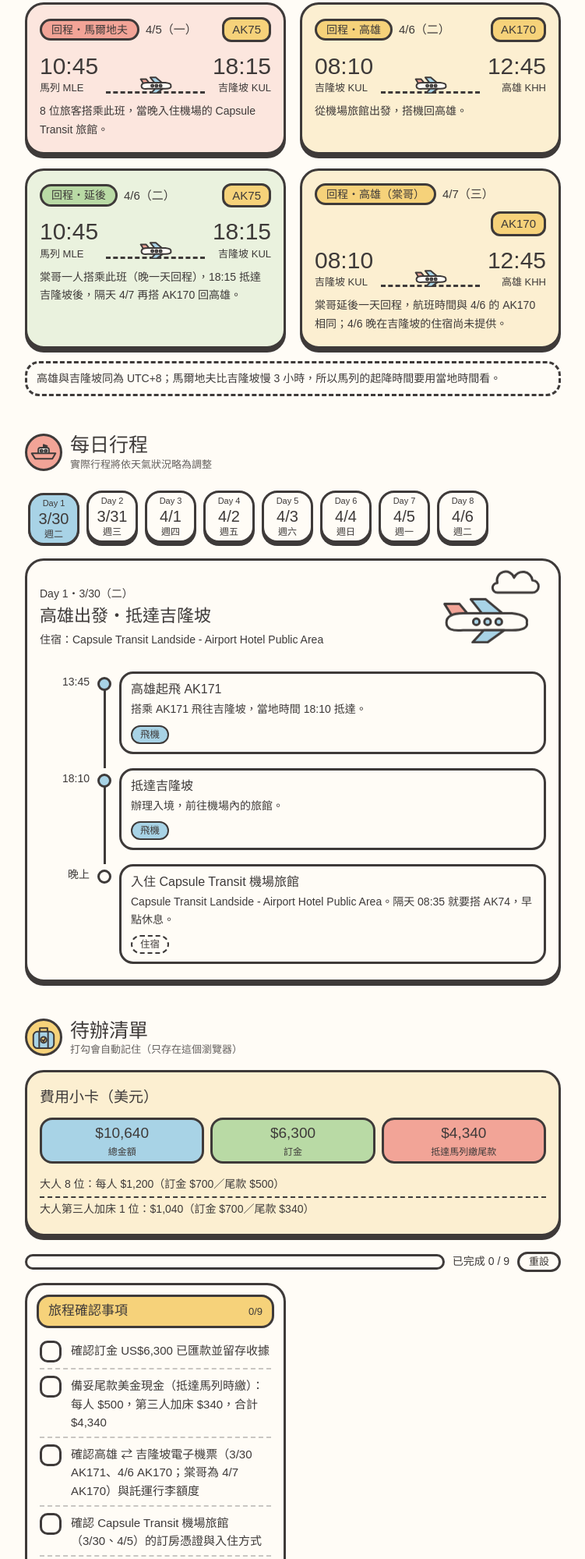
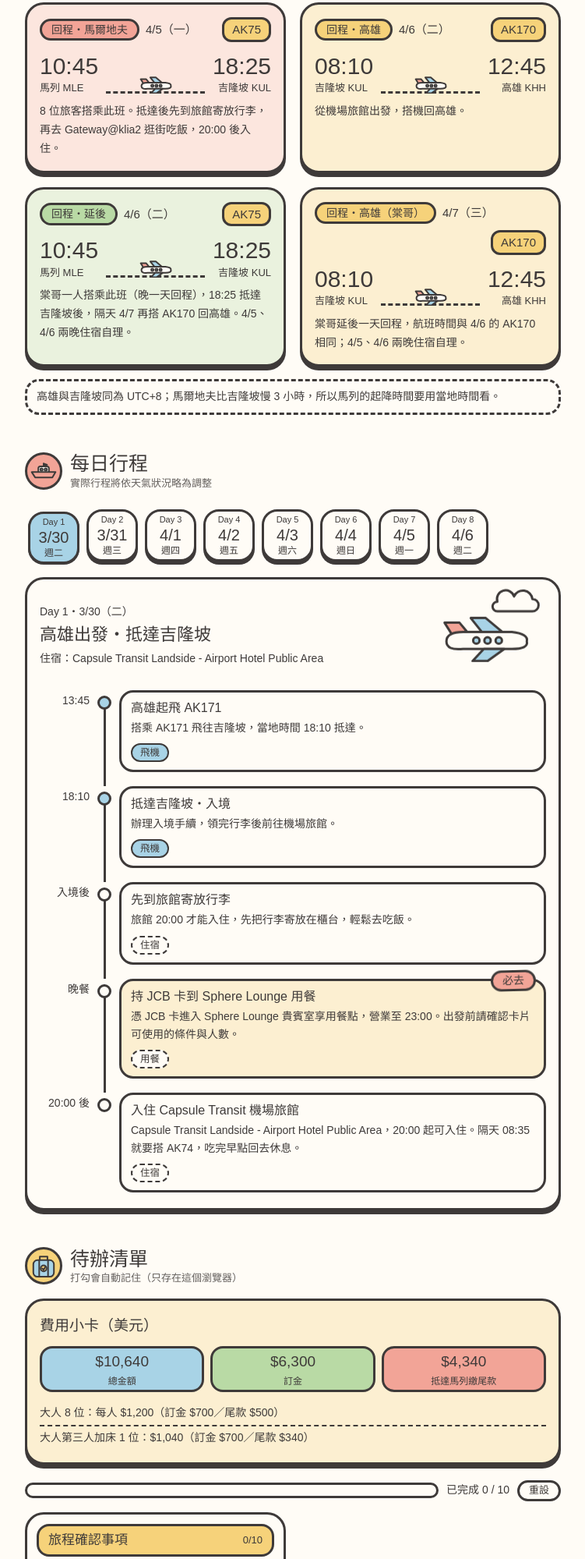
Before and after one commit to plan-travel/maldives.github.io, a plain HTML site: page index.html in a window 1280 px wide. Shown: the part 1334-3333 px from the top of the page at 78% size, without its empty margins (264-1015 px from the left). Drawn offline with Linux system fonts and the light colour scheme; a web font is replaced by a local one.

Commit message:
Update index.html

```diff
--- a/index.html
+++ b/index.html
@@ -427,7 +427,7 @@ footer a{text-underline-offset:4px}
         <div class="trail" aria-hidden="true"><svg class="ico" viewBox="0 0 100 50"><use href="#s-plane"/></svg></div>
         <div class="pt r"><span class="tm2">18:10</span><span>吉隆坡 KUL</span></div>
       </div>
-      <p class="note">抵達後入住機場的 Capsule Transit 旅館，隔天一早搭 AK74。</p>
+      <p class="note">入境後先到旅館寄放行李，再去 Sphere Lounge 用餐（JCB 卡）；旅館 20:00 才能入住，隔天一早搭 AK74。</p>
     </article>
     <article class="card flight f1">
       <div class="f-top"><span class="chip c-sea">去程・馬爾地夫</span><span class="date">3/31（三）</span><span class="fno">AK74</span></div>
@@ -443,9 +443,9 @@ footer a{text-underline-offset:4px}
       <div class="route">
         <div class="pt"><span class="tm2">10:45</span><span>馬列 MLE</span></div>
         <div class="trail" aria-hidden="true"><svg class="ico" viewBox="0 0 100 50"><use href="#s-plane"/></svg></div>
-        <div class="pt r"><span class="tm2">18:15</span><span>吉隆坡 KUL</span></div>
+        <div class="pt r"><span class="tm2">18:25</span><span>吉隆坡 KUL</span></div>
       </div>
-      <p class="note">8 位旅客搭乘此班，當晚入住機場的 Capsule Transit 旅館。</p>
+      <p class="note">8 位旅客搭乘此班。抵達後先到旅館寄放行李，再去 Gateway@klia2 逛街吃飯，20:00 後入住。</p>
     </article>
     <article class="card flight f4">
       <div class="f-top"><span class="chip c-sun">回程・高雄</span><span class="date">4/6（二）</span><span class="fno">AK170</span></div>
@@ -461,9 +461,9 @@ footer a{text-underline-offset:4px}
       <div class="route">
         <div class="pt"><span class="tm2">10:45</span><span>馬列 MLE</span></div>
         <div class="trail" aria-hidden="true"><svg class="ico" viewBox="0 0 100 50"><use href="#s-plane"/></svg></div>
-        <div class="pt r"><span class="tm2">18:15</span><span>吉隆坡 KUL</span></div>
+        <div class="pt r"><span class="tm2">18:25</span><span>吉隆坡 KUL</span></div>
       </div>
-      <p class="note">棠哥一人搭乘此班（晚一天回程），18:15 抵達吉隆坡後，隔天 4/7 再搭 AK170 回高雄。</p>
+      <p class="note">棠哥一人搭乘此班（晚一天回程），18:25 抵達吉隆坡後，隔天 4/7 再搭 AK170 回高雄。4/5、4/6 兩晚住宿自理。</p>
     </article>
     <article class="card flight f4">
       <div class="f-top"><span class="chip c-sun">回程・高雄（棠哥）</span><span class="date">4/7（三）</span><span class="fno">AK170</span></div>
@@ -472,7 +472,7 @@ footer a{text-underline-offset:4px}
         <div class="trail" aria-hidden="true"><svg class="ico" viewBox="0 0 100 50"><use href="#s-plane"/></svg></div>
         <div class="pt r"><span class="tm2">12:45</span><span>高雄 KHH</span></div>
       </div>
-      <p class="note">棠哥延後一天回程，航班時間與 4/6 的 AK170 相同；4/6 晚在吉隆坡的住宿尚未提供。</p>
+      <p class="note">棠哥延後一天回程，航班時間與 4/6 的 AK170 相同；4/5、4/6 兩晚住宿自理。</p>
     </article>
   </div>
   <p class="note nb" style="margin-top:16px">高雄與吉隆坡同為 UTC+8；馬爾地夫比吉隆坡慢 3 小時，所以馬列的起降時間要用當地時間看。</p>
@@ -523,7 +523,7 @@ footer a{text-underline-offset:4px}
           <li><em>4 間</em>雙人房</li>
           <li><em>1 間</em>單人房</li>
         </ul>
-        <p class="meal-note">3/30 是去程當晚、4/5 是回程當晚。</p>
+        <p class="meal-note">3/30、4/5 皆 20:00 才能入住，可先到櫃台寄放行李。3/30 可持 JCB 卡到 Sphere Lounge 用餐（營業至 23:00），4/5 可到 Gateway@klia2 逛街吃飯。棠哥 4/5、4/6 住宿自理，不在此訂房內。</p>
       </div>
     </article>
     <article class="card stay a">
@@ -638,8 +638,10 @@ var DAYS=[
   m:null,
   items:[
    {t:'13:45',h:'高雄起飛 AK171',p:'搭乘 AK171 飛往吉隆坡，當地時間 18:10 抵達。',g:['飛機']},
-   {t:'18:10',h:'抵達吉隆坡',p:'辦理入境，前往機場內的旅館。',g:['飛機']},
-   {t:'晚上',h:'入住 Capsule Transit 機場旅館',p:'Capsule Transit Landside - Airport Hotel Public Area。隔天 08:35 就要搭 AK74，早點休息。',g:['住宿']}
+   {t:'18:10',h:'抵達吉隆坡・入境',p:'辦理入境手續，領完行李後前往機場旅館。',g:['飛機']},
+   {t:'入境後',h:'先到旅館寄放行李',p:'旅館 20:00 才能入住，先把行李寄放在櫃台，輕鬆去吃飯。',g:['住宿']},
+   {t:'晚餐',h:'持 JCB 卡到 Sphere Lounge 用餐',p:'憑 JCB 卡進入 Sphere Lounge 貴賓室享用餐點，營業至 23:00。出發前請確認卡片可使用的條件與人數。',g:['用餐'],must:1},
+   {t:'20:00 後',h:'入住 Capsule Transit 機場旅館',p:'Capsule Transit Landside - Airport Hotel Public Area，20:00 起可入住。隔天 08:35 就要搭 AK74，吃完早點回去休息。',g:['住宿']}
   ]},
  {date:'3/31',wk:'三',c:'var(--coral)',art:'d1',title:'抵達馬列・前往 Maafushi',stay:'Triton Exotica（Maafushi 居民島）',
   m:['無','自理','飯店'],
@@ -690,11 +692,13 @@ var DAYS=[
   items:[
    {t:'早上',h:'飯店早餐・整理行李',p:'把每一刻的感動收進心底，向這片夢幻海島輕聲說 goodbye。',g:['用餐']},
    {t:'前往',h:'前往馬列機場',p:'起飛前請預留充足的報到時間（建議至少 3 小時前抵達）。',g:['接駁']},
-   {t:'10:45',h:'馬列起飛 AK75',p:'8 位旅客搭乘此班，當地時間 18:15 抵達吉隆坡。',g:['飛機']},
-   {t:'18:15',h:'抵達吉隆坡',p:'辦理入境，前往機場內的旅館。',g:['飛機']},
-   {t:'晚上',h:'入住 Capsule Transit 機場旅館',p:'Capsule Transit Landside - Airport Hotel Public Area。明天 08:10 搭 AK170 回高雄，早點休息。',g:['住宿']}
+   {t:'10:45',h:'馬列起飛 AK75',p:'8 位旅客搭乘此班，當地時間 18:25 抵達吉隆坡。',g:['飛機']},
+   {t:'18:25',h:'抵達吉隆坡・入境',p:'辦理入境手續，領完行李後前往機場旅館。',g:['飛機']},
+   {t:'入境後',h:'先到旅館寄放行李',p:'旅館 20:00 才能入住，先把行李寄放在櫃台。',g:['住宿']},
+   {t:'晚上',h:'逛 Gateway@klia2 商場・吃晚餐',p:'在機場旁的 Gateway@klia2 商場逛街、吃飯，慢慢收尾這趟旅程。',g:['用餐','自由活動']},
+   {t:'20:00 後',h:'入住 Capsule Transit 機場旅館',p:'Capsule Transit Landside - Airport Hotel Public Area，20:00 起可入住。明天 08:10 搭 AK170 回高雄，早點休息。',g:['住宿']}
   ],
-  note:'棠哥搭乘 4/6（二）同樣 10:45 起飛的 AK75，4/7 再搭 AK170 回高雄。他 4/5 晚在馬爾地夫的住宿，以及 4/6 晚在吉隆坡的住宿，都未提供，請向旅行社確認。'},
+  note:'棠哥搭乘 4/6（二）同樣 10:45 起飛的 AK75，4/7 再搭 AK170 回高雄。他 4/5、4/6 兩晚的住宿都自理。'},
  {date:'4/6',wk:'二',c:'var(--leaf)',art:'d0',title:'吉隆坡回高雄',stay:'—（返程日）',
   m:null,
   items:[
@@ -702,7 +706,7 @@ var DAYS=[
    {t:'08:10',h:'吉隆坡起飛 AK170',p:'搭乘 AK170 飛回高雄，12:45 抵達。',g:['飛機']},
    {t:'12:45',h:'抵達高雄',p:'旅程結束，帶著滿滿的回憶回家。',g:['飛機']}
   ],
-  note:'棠哥今天搭 AK75（10:45 馬列起飛、18:15 抵達吉隆坡），明天 4/7 再搭 AK170（08:10 到 12:45）回高雄。'}
+  note:'棠哥今天搭 AK75（10:45 馬列起飛、18:25 抵達吉隆坡），住宿自理，明天 4/7 再搭 AK170（08:10 到 12:45）回高雄。'}
 ];
 
 function dayHTML(d,n){
@@ -766,8 +770,9 @@ var TODO=[{t:'旅程確認事項',c:'k-sun',items:[
   '確認訂金 US$6,300 已匯款並留存收據',
   '備妥尾款美金現金（抵達馬列時繳）：每人 $500，第三人加床 $340，合計 $4,340',
   '確認高雄 ⇄ 吉隆坡電子機票（3/30 AK171、4/6 AK170；棠哥為 4/7 AK170）與託運行李額度',
-  '確認 Capsule Transit 機場旅館（3/30、4/5）的訂房憑證與入住方式',
-  '確認棠哥 4/5 晚在馬爾地夫的住宿，以及 4/6 晚在吉隆坡的住宿與接送',
+  '確認 Capsule Transit 機場旅館（3/30、4/5）的訂房憑證，以及 20:00 前可寄放行李',
+  '準備好 JCB 卡，確認 Sphere Lounge 的入場條件與人數（營業至 23:00）',
+  '提醒棠哥 4/5（馬爾地夫）與 4/6（吉隆坡）兩晚住宿自理，並確認他已訂好',
   '向旅行社索取書面行程表與各飯店訂房確認',
   '確認各段快艇接送的時間與集合方式',
   '決定是否加購水上活動（如水上跑車）並預留預算',
@@ -800,7 +805,8 @@ var PREP=[
   '提早到高雄機場報到（AK171 13:45 起飛，建議 3 小時前抵達）',
   '確認護照、登機證、美金現金都在隨身包',
   '出門前檢查門窗、電源與瓦斯',
-  '到吉隆坡後早點休息，3/31 08:35 就要搭 AK74',
+  '到吉隆坡入境後先寄放行李，再持 JCB 卡到 Sphere Lounge 用餐',
+  '20:00 後入住旅館，早點休息，3/31 08:35 就要搭 AK74',
   '3/31 抵達馬列後 10:40 到出關口集合，並備妥尾款'
  ]}
 ];
```
